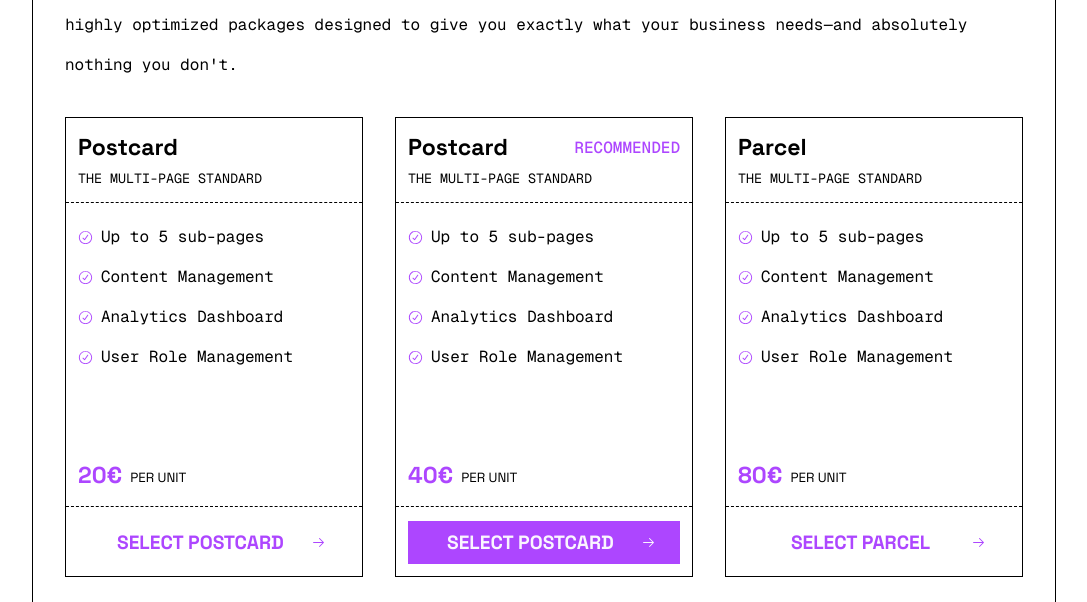
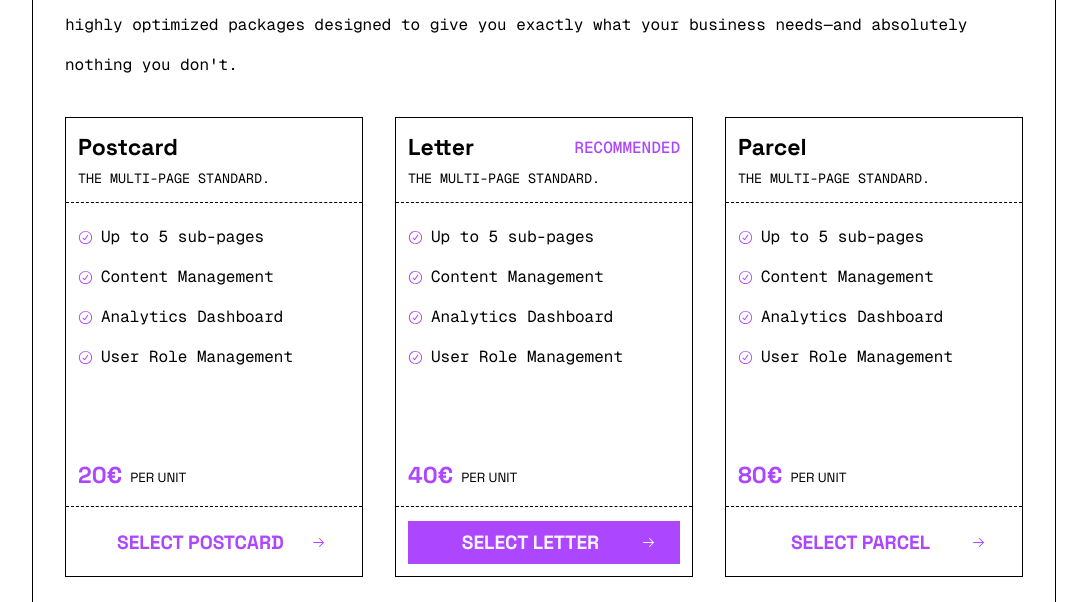
Before and after one commit to mmDevStudio/brand, a Next.js app: page / in a window 1280 px wide. Shown: the part 1520-2122 px from the top of the page, without its empty margins (96-1183 px from the left). Built offline with nearby package versions, Linux system fonts and the light colour scheme.

Commit message:
fix: abstract package content

```diff
--- a/src/app/(home)/_components/ContactCard.tsx
+++ b/src/app/(home)/_components/ContactCard.tsx
@@ -3,6 +3,7 @@ import Card from "@/components/Card";
 import Input from "@/components/Input";
 import Select from "@/components/Select";
 import TextArea from "@/components/TextArea";
+import { PACKAGES } from "@/config/content";
 
 export default function ContactCard() {
   return (
@@ -15,9 +16,11 @@ export default function ContactCard() {
           >
             Product Package
             <Select placeholder="Select a package" className="w-full">
-              <Select.Option value="sm">Package #1</Select.Option>
-              <Select.Option value="md">Package #2</Select.Option>
-              <Select.Option value="lg">Package #3</Select.Option>
+              {PACKAGES.map((pkg) => (
+                <Select.Option key={pkg.id} value={pkg.id}>
+                  {pkg.title}
+                </Select.Option>
+              ))}
             </Select>
           </label>
 
--- /dev/null
+++ b/src/app/(home)/_components/PackageCard.tsx
@@ -0,0 +1,63 @@
+import { ArrowRightIcon, CheckCircledIcon } from "@radix-ui/react-icons";
+import Button from "@/components/Button";
+import Card from "@/components/Card";
+import type { Package } from "@/config/content";
+
+type PackageCardProps = Package & { recommended?: boolean };
+
+export function PackageCard({
+  title,
+  description,
+  features,
+  price,
+  recommended,
+}: PackageCardProps) {
+  return (
+    <Card className="min-h-115">
+      <Card.Header className="flex flex-col gap-1">
+        <div className="flex justify-between items-center">
+          <h4 className="text-text font-heading text-h4 font-bold">{title}</h4>
+          {recommended && (
+            <span className="uppercase font-medium text-primary">
+              Recommended
+            </span>
+          )}
+        </div>
+        <span className="text-text-subtle text-sm uppercase">
+          {description}
+        </span>
+      </Card.Header>
+
+      <Card.Body className="flex flex-col flex-1 justify-between">
+        <ul>
+          {features.map((feature) => (
+            <li
+              key={feature}
+              className="flex gap-2 text-text leading-10 items-center"
+            >
+              <CheckCircledIcon className="text-primary shrink-0" />
+              {feature}
+            </li>
+          ))}
+        </ul>
+
+        <div className="font-heading flex gap-2 items-center">
+          <span className="text-h4 text-primary font-bold">{price}€</span>
+          <span className="uppercase text-text-subtle text-sm pt-1.5">
+            per unit
+          </span>
+        </div>
+      </Card.Body>
+
+      <Card.Footer>
+        <Button
+          className="size-full"
+          mode={recommended ? "filled" : "ghost"}
+          suffixIcon={<ArrowRightIcon />}
+        >
+          select {title}
+        </Button>
+      </Card.Footer>
+    </Card>
+  );
+}
--- a/src/app/(home)/_components/Products.tsx
+++ b/src/app/(home)/_components/Products.tsx
@@ -1,13 +1,9 @@
-import {
-  ArrowRightIcon,
-  CheckCircledIcon,
-  ChevronDownIcon,
-} from "@radix-ui/react-icons";
+import { ChevronDownIcon } from "@radix-ui/react-icons";
 import Link from "next/link";
 import Button from "@/components/Button";
-import Card from "@/components/Card";
 import Section from "@/components/Section";
-import { SECTION_ID } from "@/config/content";
+import { PACKAGES, SECTION_ID } from "@/config/content";
+import { PackageCard } from "./PackageCard";
 
 export default function Products() {
   return (
@@ -21,40 +17,13 @@ export default function Products() {
           you exactly what your business needs—and absolutely nothing you don't.
         </div>
 
-        <PackageCard
-          title="Postcard"
-          subtitle="The multi-page standard"
-          features={[
-            "Up to 5 sub-pages",
-            "Content Management",
-            "Analytics Dashboard",
-            "User Role Management",
-          ]}
-          price={20}
-        />
-        <PackageCard
-          title="Postcard"
-          subtitle="The multi-page standard"
-          features={[
-            "Up to 5 sub-pages",
-            "Content Management",
-            "Analytics Dashboard",
-            "User Role Management",
-          ]}
-          price={40}
-          recommended
-        />
-        <PackageCard
-          title="Parcel"
-          subtitle="The multi-page standard"
-          features={[
-            "Up to 5 sub-pages",
-            "Content Management",
-            "Analytics Dashboard",
-            "User Role Management",
-          ]}
-          price={80}
-        />
+        {PACKAGES.map((pkg) => (
+          <PackageCard
+            {...pkg}
+            key={pkg.id}
+            recommended={pkg.id === "letter"}
+          />
+        ))}
 
         <div className="col-span-3 leading-10 text-text-subtle">
           You don’t know yet which package applies to you? Don’t worry, we
@@ -75,64 +44,3 @@ export default function Products() {
     </Section>
   );
 }
-
-function PackageCard({
-  title,
-  subtitle,
-  features,
-  price,
-  recommended = false,
-}: {
-  title: string;
-  subtitle: string;
-  features: string[];
-  price: number;
-  recommended?: boolean;
-}) {
-  return (
-    <Card className="min-h-115">
-      <Card.Header className="flex flex-col gap-1">
-        <div className="flex justify-between items-center">
-          <h4 className="text-text font-heading text-h4 font-bold">{title}</h4>
-          {recommended && (
-            <span className="uppercase font-medium text-primary">
-              Recommended
-            </span>
-          )}
-        </div>
-        <span className="text-text-subtle text-sm uppercase">{subtitle}</span>
-      </Card.Header>
-
-      <Card.Body className="flex flex-col flex-1 justify-between">
-        <ul>
-          {features.map((f) => (
-            <li
-              key={f}
-              className="flex gap-2 text-text leading-10 items-center"
-            >
-              <CheckCircledIcon className="text-primary shrink-0" />
-              {f}
-            </li>
-          ))}
-        </ul>
-
-        <div className="font-heading flex gap-2 items-center">
-          <span className="text-h4 text-primary font-bold">{price}€</span>
-          <span className="uppercase text-text-subtle text-sm pt-1.5">
-            per unit
-          </span>
-        </div>
-      </Card.Body>
-
-      <Card.Footer>
-        <Button
-          className="size-full"
-          mode={recommended ? "filled" : "ghost"}
-          suffixIcon={<ArrowRightIcon />}
-        >
-          select {title}
-        </Button>
-      </Card.Footer>
-    </Card>
-  );
-}
--- a/src/config/content.ts
+++ b/src/config/content.ts
@@ -1,3 +1,50 @@
+export type Package = {
+  id: string;
+  title: string;
+  description: string;
+  features: string[];
+  price: number;
+};
+
+export const PACKAGES = [
+  {
+    id: "postcard",
+    title: "Postcard",
+    description: "The multi-page standard.",
+    features: [
+      "Up to 5 sub-pages",
+      "Content Management",
+      "Analytics Dashboard",
+      "User Role Management",
+    ],
+    price: 20,
+  },
+  {
+    id: "letter",
+    title: "Letter",
+    description: "The multi-page standard.",
+    features: [
+      "Up to 5 sub-pages",
+      "Content Management",
+      "Analytics Dashboard",
+      "User Role Management",
+    ],
+    price: 40,
+  },
+  {
+    id: "parcel",
+    title: "Parcel",
+    description: "The multi-page standard.",
+    features: [
+      "Up to 5 sub-pages",
+      "Content Management",
+      "Analytics Dashboard",
+      "User Role Management",
+    ],
+    price: 80,
+  },
+] as const satisfies Package[];
+
 export const SECTION_ID = {
   HERO: "hero",
   IDENTITY: "identity",
```
